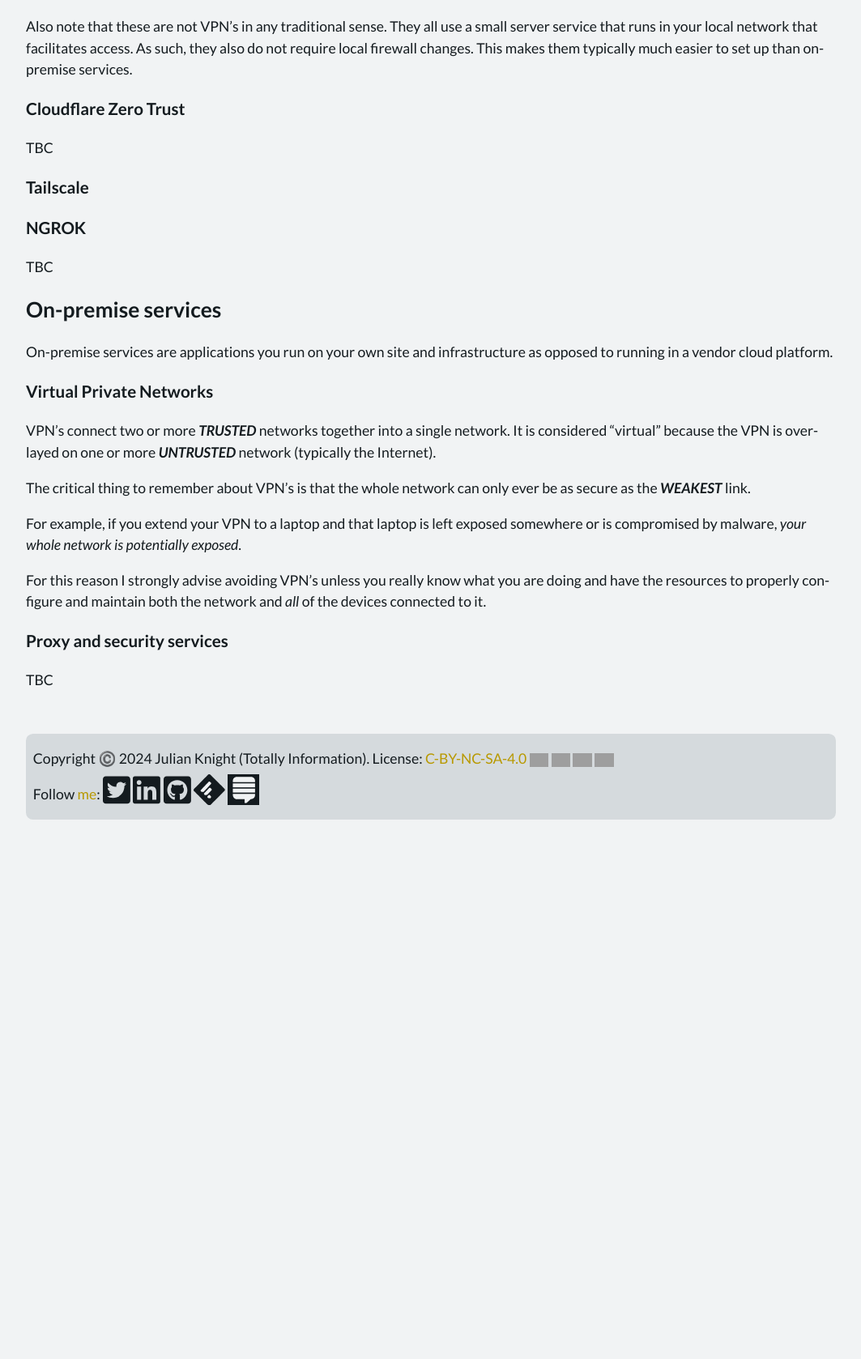
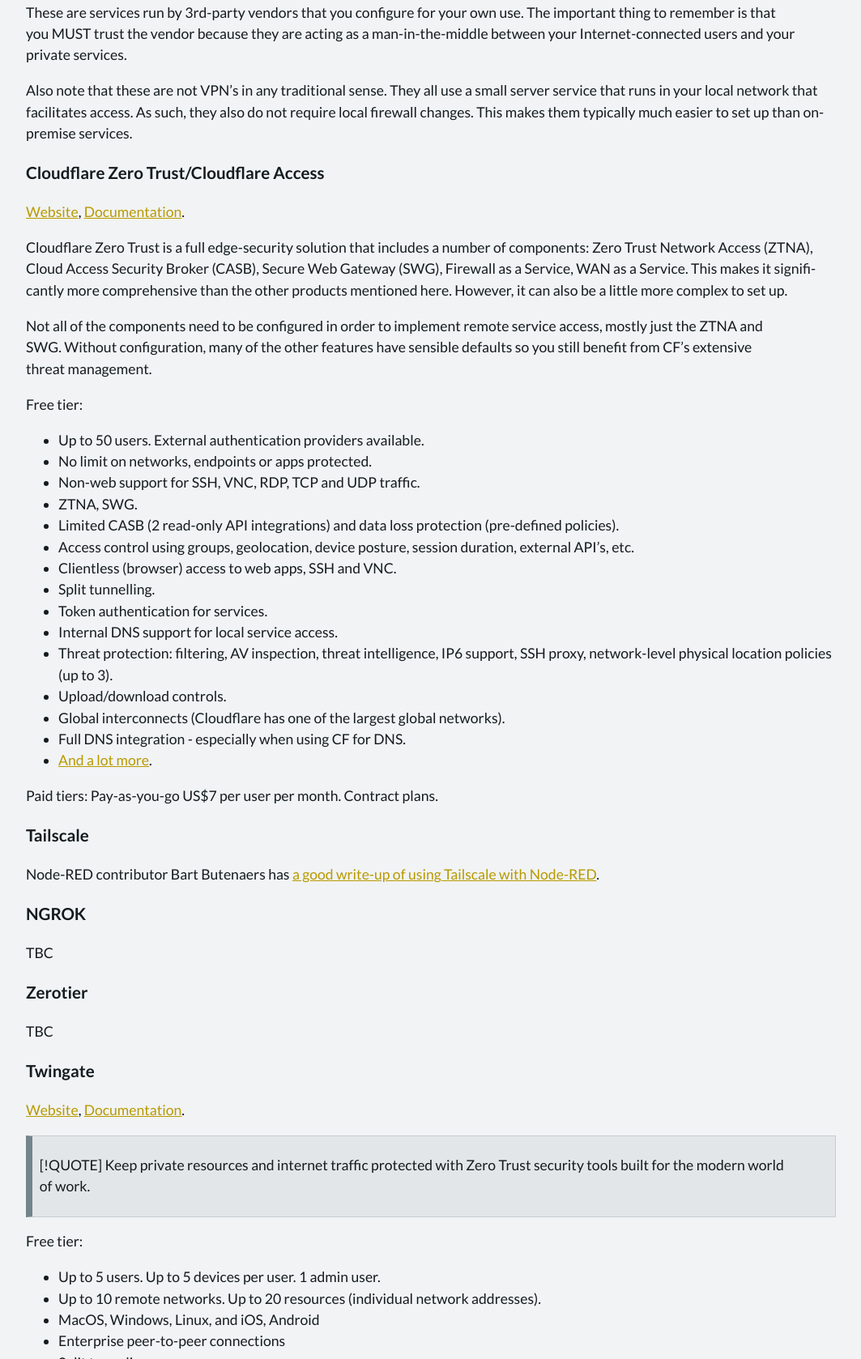
Before and after one commit to TotallyInformation/newblog, an Astro site: page /posts/2024-11/remote-service-access-comparison in a window 1280 px wide. Shown: the part 1122-2800 px from the top of the page at 81% size, without its empty margins (108-1171 px from the left). Before the commit the page ends 2142 px from the top, so only its background shows below. Built offline with nearby package versions, Linux system fonts and the light colour scheme; Astro itself is replaced by a stand-in of ours; some packages are replaced by stand-ins of ours; grey boxes are pictures that could not be loaded.

Commit message:
Add formatting for MD lined headings

```diff
--- a/src/content/posts/2024-11/remote-service-access-comparison.md
+++ b/src/content/posts/2024-11/remote-service-access-comparison.md
@@ -1,11 +1,11 @@
 ---
 title: 'Comparison of remote service access services'
 created: 2024-11-01 11:10:11
-updated: 2024-11-01 11:10:11
+updated: 2024-11-01 17:06:30
 
 description: |
-  Busnesses, especially large ones, can afford to provide security infrastructure that lets them provide
-  secure access to their digital services. For small busnesses and non-professional uses however, while
+  Businesses, especially large ones, can afford to provide security infrastructure that lets them provide
+  secure access to their digital services. For small businesses and non-professional uses however, while
   still possible to do, it can be daunting. This article examines the various options open to people who
   may wish to provide secure access to services at minimal cost and complexity.
 draft: false
@@ -25,6 +25,7 @@ author: 'Julian Knight'
 
 > [!WARNING] Disclaimer
 > Information provided here is only my own view. It must not be treated as professional guidance.
+> In addition, you should not treat anything on this page as a professional recommendation.
 >
 > Specifically, I take no responsibilities for issues or loss if you use this information.
 
@@ -37,6 +38,8 @@ In this article (which I will likely update from time-to-time), I will cover the
   * Cloudflare Zero Trust
   * Tailscale
   * NGROK
+  * Zerotier
+  * Twingate
 * On-premise services
   * Virtual Private Networks (VPN's)
   * Proxy/Security services
@@ -49,17 +52,62 @@ These are services run by 3rd-party vendors that you configure for your own use.
 
 Also note that these are not VPN's in any traditional sense. They all use a small server service that runs in your local network that facilitates access. As such, they also do not require local firewall changes. This makes them typically much easier to set up than on-premise services.
 
-### Cloudflare Zero Trust
+### Cloudflare Zero Trust/Cloudflare Access
 
-TBC
+[Website](https://www.cloudflare.com/en-gb/zero-trust/), [Documentation](https://www.twingate.com/docs/).
+
+Cloudflare Zero Trust is a full edge-security solution that includes a number of components: Zero Trust Network Access (ZTNA), Cloud Access Security Broker (CASB), Secure Web Gateway (SWG), Firewall as a Service, WAN as a Service. This makes it significantly more comprehensive than the other products mentioned here. However, it can also be a little more complex to set up.
+
+Not all of the components need to be configured in order to implement remote service access, mostly just the ZTNA and SWG. Without configuration, many of the other features have sensible defaults so you still benefit from CF's extensive threat management.
+
+Free tier:
+* Up to 50 users. External authentication providers available.
+* No limit on networks, endpoints or apps protected.
+* Non-web support for SSH, VNC, RDP, TCP and UDP traffic.
+* ZTNA, SWG.
+* Limited CASB (2 read-only API integrations) and data loss protection (pre-defined policies).
+* Access control using groups, geolocation, device posture, session duration, external API's, etc.
+* Clientless (browser) access to web apps, SSH and VNC.
+* Split tunnelling.
+* Token authentication for services.
+* Internal DNS support for local service access.
+* Threat protection: filtering, AV inspection, threat intelligence, IP6 support, SSH proxy, network-level physical location policies (up to 3).
+* Upload/download controls.
+* Global interconnects (Cloudflare has one of the largest global networks).
+* Full DNS integration - especially when using CF for DNS.
+* [And a lot more](https://www.cloudflare.com/en-gb/plans/zero-trust-services/).
+
+Paid tiers: Pay-as-you-go US$7 per user per month. Contract plans.
 
 ### Tailscale
 
-
+Node-RED contributor Bart Butenaers has [a good write-up of using Tailscale with Node-RED](https://discourse.nodered.org/t/tailscale/92474/21).
 
 ### NGROK
 
 TBC
+
+### Zerotier
+
+TBC
+
+### Twingate
+
+[Website](https://www.twingate.com), [Documentation](https://www.twingate.com/docs/).
+
+> [!QUOTE]
+> Keep private resources and internet traffic protected with Zero Trust security tools built for the modern world of work.
+
+Free tier:
+* Up to 5 users. Up to 5 devices per user. 1 admin user.
+* Up to 10 remote networks. Up to 20 resources (individual network addresses).
+* MacOS, Windows, Linux, and iOS, Android
+* Enterprise peer-to-peer connections
+* Split tunneling
+* Conditional access controls (network and resource)
+* MFA support. Biometrics & security keys via WebAuthn.
+
+Paid tiers at US$5 or $10 per user per month
 
 ## On-premise services
 
--- a/src/resources/uib-brand.css
+++ b/src/resources/uib-brand.css
@@ -1357,3 +1357,21 @@ callout-note: hsl(210, 15%, 20%) hsl(207, 63%, 10%)
 callout-tip: hsl(180, 15%, 19%) or hsl(207, 63%, 10%)
 callout-warning: hsl(30, 18%, 19%)
 */
+
+:root.light {
+    --linkedHeadingColor: hsl(217, 71%, 53%);
+}
+:root.dark {
+    --linkedHeadingColor: hsl(204, 90%, 65%);
+}
+
+.linkedheading:hover::after {
+    content: " 🔗";
+    font-family: var(--emoji-fonts);
+    font-size: .7rem;
+    vertical-align:middle;
+}
+.linkedheading > a {
+    color: var(--linkedHeadingColor);
+    text-decoration: none;
+}
```
